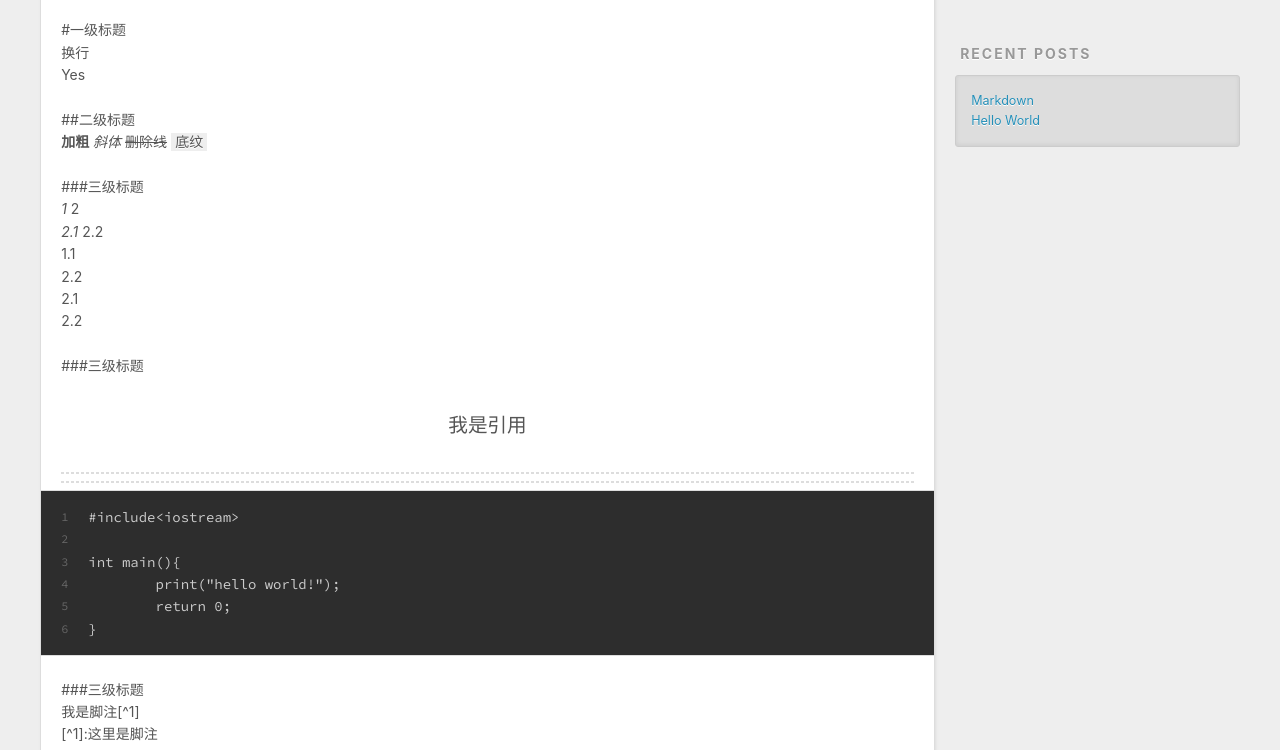
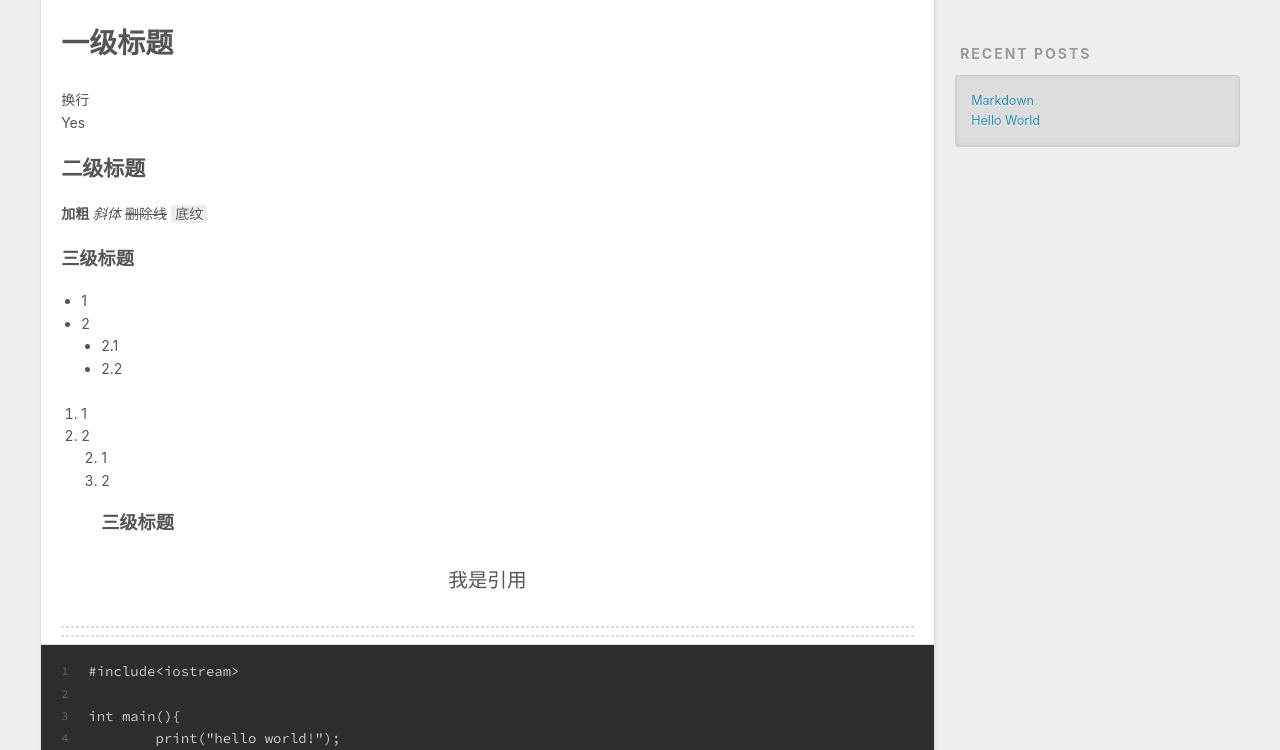
Before and after one commit to lxhsjtu/lxhsjtu.github.io, a plain HTML site: page 2018/05/25/lxh-test/index.html in a window 1280 px wide. Shown: the part 434-1184 px from the top of the page. Drawn offline with nearby package versions, Linux system fonts and the light colour scheme.

Commit message:
Site updated: 2018-05-25 15:31:56

```diff
--- a/2018/05/25/lxh-test/index.html
+++ b/2018/05/25/lxh-test/index.html
@@ -7,17 +7,17 @@
 
   <title>Markdown | Hexo</title>
   <meta name="viewport" content="width=device-width, initial-scale=1, maximum-scale=1">
-  <meta name="description" content="#一级标题换行Yes ##二级标题加粗 斜体 删除线 底纹 ###三级标题1 2    2.1     2.21.12.2    2.1    2.2 ###三级标题  我是引用    123456#include&amp;lt;iostream&amp;gt;int main()&amp;#123;	print(&amp;quot;hello world!&amp;quot;);	return 0;&amp;#125; ###三级标题我是脚注">
+  <meta name="description" content="一级标题换行Yes 二级标题加粗 斜体 删除线 底纹 三级标题 1 2 2.1 2.2     1 2 1 2三级标题 我是引用        123456#include&amp;lt;iostream&amp;gt;int main()&amp;#123;	print(&amp;quot;hello world!&amp;quot;);	return 0;&amp;#125; 三级标题我是脚注[^1][^1]:这里是脚注">
 <meta property="og:type" content="article">
 <meta property="og:title" content="Markdown">
 <meta property="og:url" content="http://yoursite.com/2018/05/25/lxh-test/index.html">
 <meta property="og:site_name" content="Hexo">
-<meta property="og:description" content="#一级标题换行Yes ##二级标题加粗 斜体 删除线 底纹 ###三级标题1 2    2.1     2.21.12.2    2.1    2.2 ###三级标题  我是引用    123456#include&amp;lt;iostream&amp;gt;int main()&amp;#123;	print(&amp;quot;hello world!&amp;quot;);	return 0;&amp;#125; ###三级标题我是脚注">
+<meta property="og:description" content="一级标题换行Yes 二级标题加粗 斜体 删除线 底纹 三级标题 1 2 2.1 2.2     1 2 1 2三级标题 我是引用        123456#include&amp;lt;iostream&amp;gt;int main()&amp;#123;	print(&amp;quot;hello world!&amp;quot;);	return 0;&amp;#125; 三级标题我是脚注[^1][^1]:这里是脚注">
 <meta property="og:locale" content="default">
-<meta property="og:updated_time" content="2018-05-25T07:29:43.263Z">
+<meta property="og:updated_time" content="2018-05-25T07:31:51.678Z">
 <meta name="twitter:card" content="summary">
 <meta name="twitter:title" content="Markdown">
-<meta name="twitter:description" content="#一级标题换行Yes ##二级标题加粗 斜体 删除线 底纹 ###三级标题1 2    2.1     2.21.12.2    2.1    2.2 ###三级标题  我是引用    123456#include&amp;lt;iostream&amp;gt;int main()&amp;#123;	print(&amp;quot;hello world!&amp;quot;);	return 0;&amp;#125; ###三级标题我是脚注">
+<meta name="twitter:description" content="一级标题换行Yes 二级标题加粗 斜体 删除线 底纹 三级标题 1 2 2.1 2.2     1 2 1 2三级标题 我是引用        123456#include&amp;lt;iostream&amp;gt;int main()&amp;#123;	print(&amp;quot;hello world!&amp;quot;);	return 0;&amp;#125; 三级标题我是脚注[^1][^1]:这里是脚注">
 
     <link rel="alternate" href="/atom.xml" title="Hexo" type="application/atom+xml">
 
@@ -86,19 +86,31 @@
 
     <div class="article-entry" itemprop="articleBody">
 
-        <p>#一级标题<br>换行<br>Yes</p>
-<p>##二级标题<br><strong>加粗</strong> <em>斜体</em> <del>删除线</del> <code>底纹</code></p>
-<p>###三级标题<br><em>1
-</em>2<br>    <em>2.1
-    </em>2.2<br>1.1<br>2.2<br>    2.1<br>    2.2</p>
-<p>###三级标题</p>
-<blockquote>
+        <h1 id="一级标题"><a href="#一级标题" class="headerlink" title="一级标题"></a>一级标题</h1><p>换行<br>Yes</p>
+<h2 id="二级标题"><a href="#二级标题" class="headerlink" title="二级标题"></a>二级标题</h2><p><strong>加粗</strong> <em>斜体</em> <del>删除线</del> <code>底纹</code></p>
+<h3 id="三级标题"><a href="#三级标题" class="headerlink" title="三级标题"></a>三级标题</h3><ul>
+<li>1</li>
+<li>2<ul>
+<li>2.1</li>
+<li>2.2</li>
+</ul>
+</li>
+</ul>
+<ol>
+<li>1</li>
+<li>2<ol start="2">
+<li>1</li>
+<li>2<h3 id="三级标题-1"><a href="#三级标题-1" class="headerlink" title="三级标题"></a>三级标题</h3><blockquote>
 <p>我是引用</p>
 </blockquote>
+</li>
+</ol>
+</li>
+</ol>
 <hr>
 <hr>
 <figure class="highlight plain"><table><tr><td class="gutter"><pre><span class="line">1</span><br><span class="line">2</span><br><span class="line">3</span><br><span class="line">4</span><br><span class="line">5</span><br><span class="line">6</span><br></pre></td><td class="code"><pre><span class="line">#include&lt;iostream&gt;</span><br><span class="line"></span><br><span class="line">int main()&#123;</span><br><span class="line">	print(&quot;hello world!&quot;);</span><br><span class="line">	return 0;</span><br><span class="line">&#125;</span><br></pre></td></tr></table></figure>
-<p>###三级标题<br>我是脚注[^1]<br>[^1]:这里是脚注<br><!--注释--></p>
+<h3 id="三级标题-2"><a href="#三级标题-2" class="headerlink" title="三级标题"></a>三级标题</h3><p>我是脚注[^1]<br>[^1]:这里是脚注<br><!--注释--></p>
 
 
     </div>
```
Also changed, not shown: index.html (+20 -8 lines).
